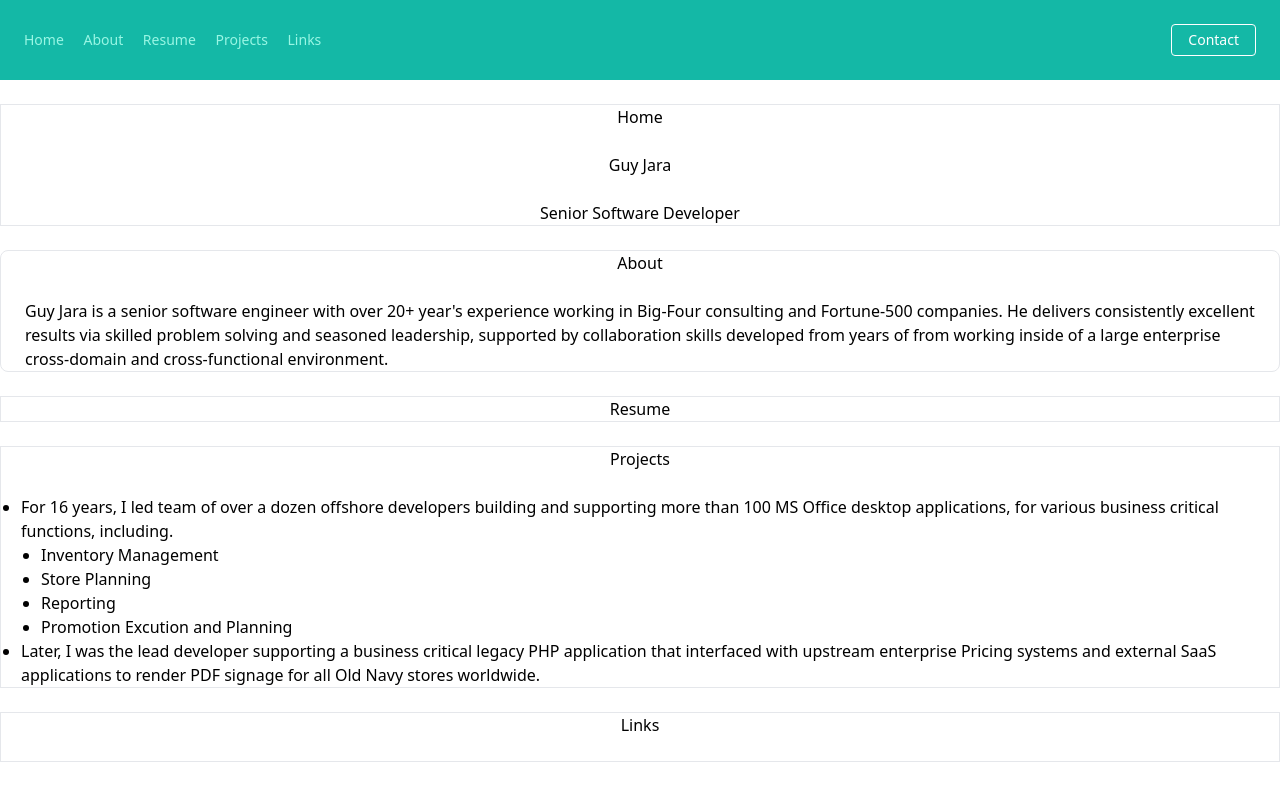
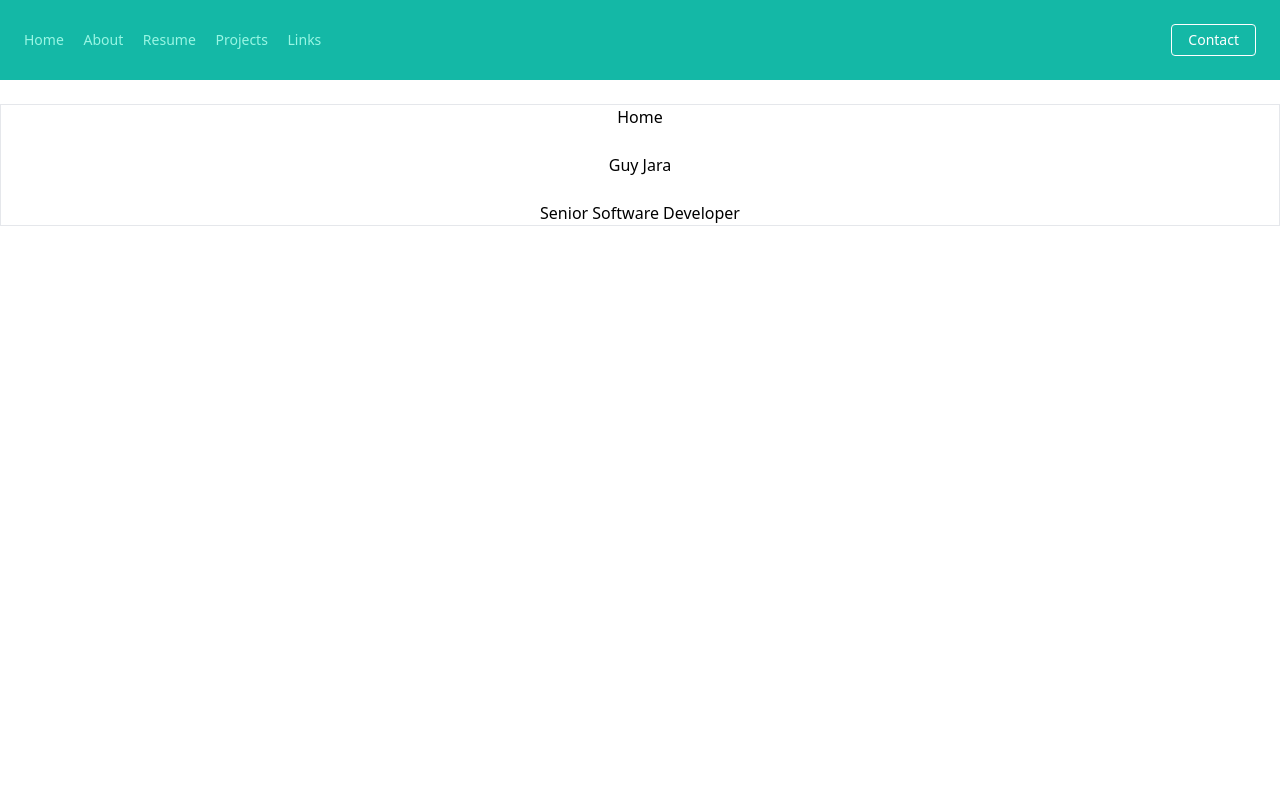
Before and after one commit to guymandev/ga_project_1, a plain HTML site: page index.html in a window 1280 px wide. Drawn offline with nearby package versions, Linux system fonts and the light colour scheme.

Commit message:
Made all but Home page hidden by default

```diff
--- a/index.html
+++ b/index.html
@@ -46,7 +46,7 @@
             <h2>Senior Software Developer</h2>
         </section>
         <br>
-        <section id="about" class="border dark:bg-slate-800 rounded-lg px-6">
+        <section id="about" class="hidden border dark:bg-slate-800 rounded-lg px-6">
             <p class="text-center">About</p>
             <br>
             <p>Guy Jara is a senior software engineer with over 20+ year's experience working in Big-Four consulting and Fortune-500 companies.
@@ -54,12 +54,12 @@
                 supported by collaboration skills developed from years of from working inside of a large enterprise cross-domain and cross-functional environment. </p>
         </section>
         <br>
-        <section id="resume" class="border">
+        <section id="resume" class="hidden border">
             <p class="text-center">Resume</p>
             <!-- <iframe src='https://view.officeapps.live.com/op/embed.aspx?src=main/GuyJara.docx' width='100%' height='565px' frameborder='0'> </iframe> -->
         </section>
         <br>
-        <section id="projects" class="border">
+        <section id="projects" class="hidden border">
             <p class="text-center">Projects</p>
             <br>
             <ul class="pl-5 list-disc">
@@ -76,7 +76,7 @@
             </ul>
         </section>
         <br>
-        <section id="links" class="border">
+        <section id="links" class="hidden border">
             <p class="text-center">Links</p>
             <br>
         </section>
--- a/script.js
+++ b/script.js
@@ -36,11 +36,11 @@ navMenu.addEventListener('click', function(event) {
             } else {
                 section.classList.add('hidden');
             };
-            console.log(section.id);
+            // console.log(section.id);
         });
 
-        const docSection = document.getElementById(clickedLink.innerText.toLowerCase());
-        console.log(docSection.id);
+        // const docSection = document.getElementById(clickedLink.innerText.toLowerCase());
+        // console.log(docSection.id);
     };
 
 
```
